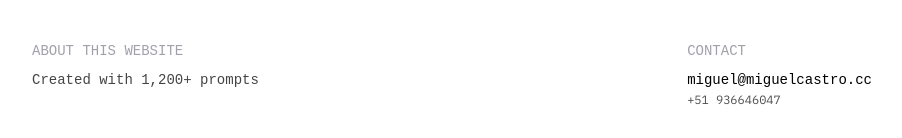
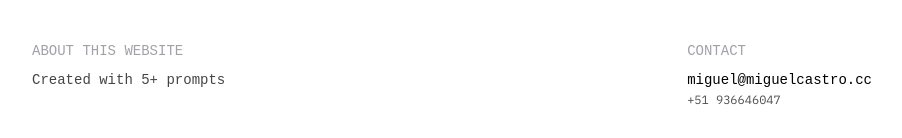
Before and after one commit to miguelcastroe/miguelcastrocreativetech, a React (Vite) app: page /about in a window 1280 px wide. Shown: the part 1949-2087 px from the top of the page, without its empty margins (188-1090 px from the left). Built offline with nearby package versions, Linux system fonts and the light colour scheme; a web font is replaced by a local one.

Commit message:
Update interaction count display
[skip gpt_engineer]

```diff
--- a/src/components/Footer.tsx
+++ b/src/components/Footer.tsx
@@ -7,7 +7,7 @@ const Footer = () => {
         <div className="relative">
           <h3 className="uppercase mb-2 text-[#a1a1aa]">About this website</h3>
           <p className="text-[#444]">
-            Created with 1,200+ prompts
+            Created with 5+ prompts
           </p>
         </div>
         <div className="flex justify-end">
```
